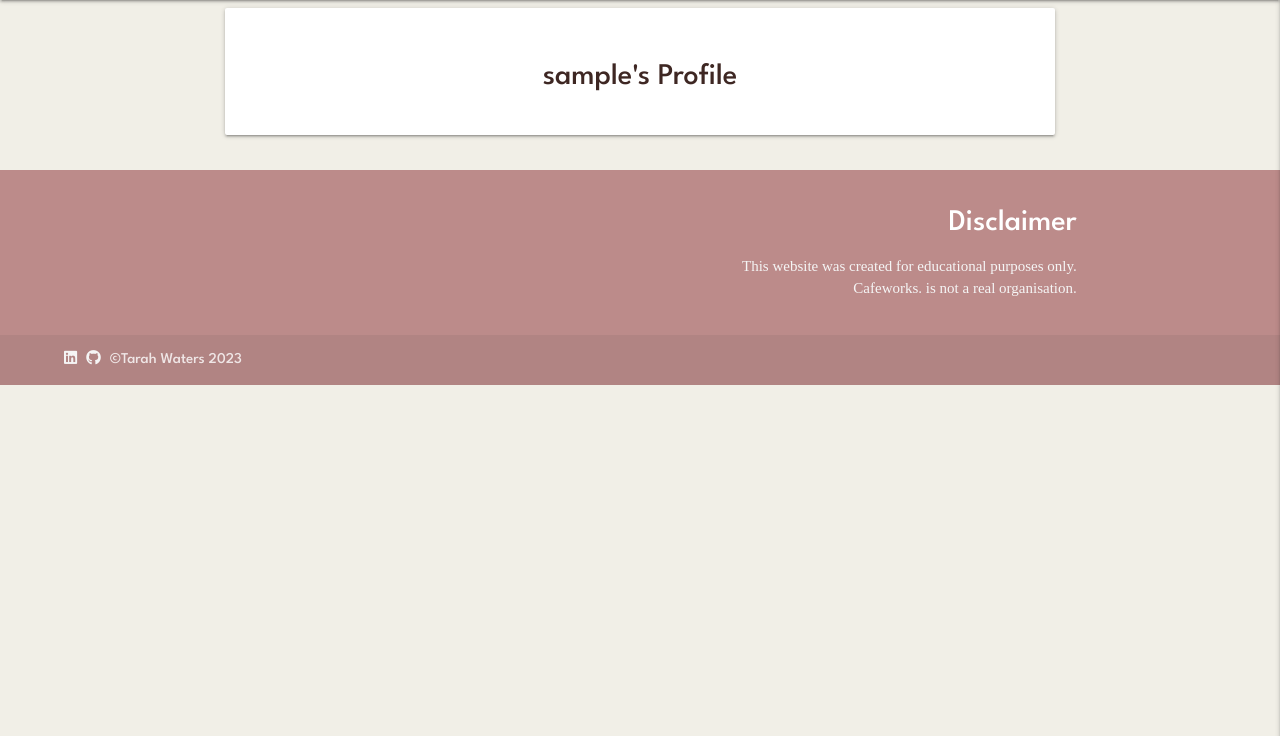
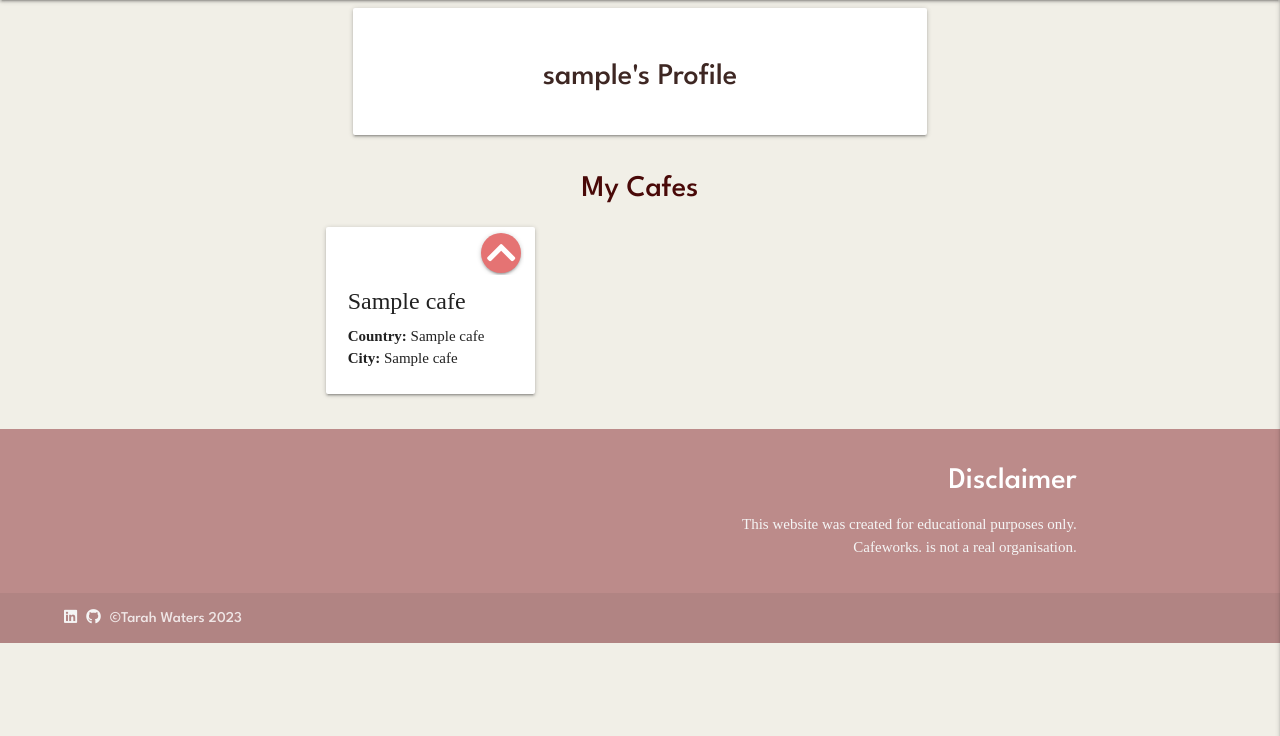
Before and after one commit to tarahwaters/milestone-project3, a Flask app: template templates/profile.html in a window 1280 px wide. Shown: the part 64-800 px from the top of the page. Run offline with Flask 3, Linux system fonts and the light colour scheme; the template is opened without the code that fills it: most values are stand-ins (such as "Sample title", 1, 10 or a date in 2020); some libraries are stand-ins or nearby versions.

Commit message:
Retrieve user's cafes and display to profile page

```diff
--- a/app.py
+++ b/app.py
@@ -111,16 +111,18 @@ def signin():
     return redirect(url_for("profile", username=session["user"]))
 
 
-
-
 @app.route("/profile/<username>", methods=["GET", "POST"])
+@signin_required
 def profile(username):
-    # retrieve the session user's username from database
-    username = mongo.db.users.find_one(
-        {"username": session["user"]})["username"]
-
     if session["user"]:
-        return render_template("profile.html", username=username)
+        # retrieve the session user's username from database
+        username = mongo.db.users.find_one(
+            {"username": session["user"]})["username"]
+        # retrieve only the user's published cafes
+        user_cafes = list(
+            mongo.db.cafes.find({"published_by": username}))
+        return render_template(
+            "profile.html", username=username, user_cafes=user_cafes, countries=countries)
 
     return redirect(url_for("signin"))
 
--- a/templates/profile.html
+++ b/templates/profile.html
@@ -1,6 +1,8 @@
 {% extends "base.html" %}
 {% block content %}
 
+<main class="container">
+    <!-- Profile Username -->
     <div class="row">
         <div class="col s12 m8 offset-m2">
             <div class="card-panel">
@@ -11,4 +13,75 @@
         </div>
     </div>
 
+    <h4 class="center-align">My Cafes</h4>
+    {% if user_cafes|length > 0 %}
+    <!-- My Cafe Cards -->
+    <div class="container">
+        <div class="row">
+                {% for cafe in user_cafes %}
+                <div class="card col s12 m6 l4">
+                    <!-- Card Image -->
+                    <div class="card-image waves-effect waves-block waves-light">
+                        {% for country in countries %}
+                            {% if cafe.country_name == country.country_name %}
+                                <img class="activator" src="/static/images/{{ country.image_name }}">
+                            {% endif %}
+                        {% else %}
+                            <img class="activator" src="https://materializecss.com/images/sample-1.jpg">
+                        {% endfor %}
+                    </div>
+                    <!-- Edit / Delete Buttons -->
+                    <div class="card-buttons waves-effect waves-block waves-light">
+                        <a class="activator btn-floating halfway-fab waves-effect waves-light red lighten-2 right"><i class="fas fa-chevron-up"></i></a>
+                        {% if session.user|lower == cafe.published_by|lower %}
+                        <a href="{{ url_for('edit_cafe', cafe_id=cafe._id) }}" class="waves-effect waves-light btn-small left">Edit</a>
+                        <!-- Delete Modal Trigger -->
+                        <a href="#modal{{cafe._id}}" class="modal-trigger waves-effect waves-light btn-small red lighten-3 left">Delete</a>
+                        <!-- Delete Modal Structure-->
+                        <div id="modal{{cafe._id}}" class="modal">
+                            <div class="modal-content">
+                                <h5>Are you sure want to delete this cafe?</h5>
+                            </div>
+                            <div class="modal-footer">
+                                <a href="{{ url_for('delete_cafe', cafe_id=cafe._id) }}"
+                                    class="modal-close btn-small red lighten-3">Yes</a>
+                                <a class="modal-close btn-small">No</a>
+                            </div>
+                        </div>
+                        {% endif %}
+                    </div>
+                    <!-- Cafe Details -->
+                    <div class="card-content">
+                        <span class="card-title activator">{{ cafe.cafe_name }}</span>
+                        <p><strong>Country:</strong> {{ cafe.country_name }}</p>
+                        <p><strong>City:</strong> {{ cafe.city_name }}</p>
+                    </div>
+                    <div class="card-reveal">
+                        <span class="card-title activator">{{ cafe.cafe_name }}<i class="fas fa-times-circle right"></i></span>
+                        <p>
+                            <strong>Country:</strong> {{ cafe.country_name }}<br>
+                            <strong>City:</strong> {{ cafe.city_name }}<br>
+                            <a href="{{ cafe.map_link }}" target="_blank">Google Map Link</a>
+                        </p>
+                        <p>
+                            <strong>WiFi?</strong> {{ cafe.free_wifi }}<br>
+                            <strong>WiFi Speed:</strong> {{ cafe.wifi_speed }}<br>
+                            <strong>Outlets?</strong> {{ cafe.power_outlets }}
+                        </p>
+                        <p><strong>Cafe Description:</strong> {{ cafe.cafe_description }}</p>
+                        <p>
+                            <strong><em>Published by:</em></strong> <em>@{{ cafe.published_by }}</em><br>
+                            <strong><em>Published on:</em></strong> <em>{{ cafe.published_on }}</em>
+                        </p>
+                    </div>
+                </div>
+              {% endfor %}
+          </div>
+    </div>
+    {% else %}
+        <h2 class="red-text text-darken-2 center-align">No Cafes Added</h2>
+    {% endif %}
+
+
+</main>
 {% endblock %}
```
